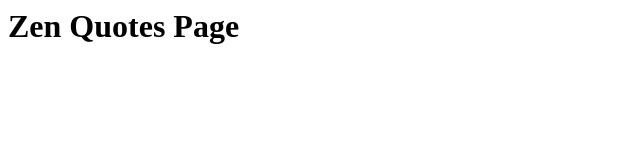
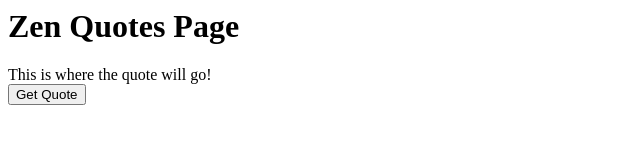
Before and after one commit to taracui/ZenQuotes, a plain HTML site: page index.html in a window 1280 px wide. Shown: the whole page, without its empty margins (0-640 px from the left). Drawn offline with Linux system fonts and the light colour scheme.

Commit message:
added layout

```diff
--- a/index.html
+++ b/index.html
@@ -1 +1,6 @@
 <h1>Zen Quotes Page</h1>
+<div class="js-quote">
+	This is where the quote will go!
+</div>
+
+<button class="new-quote">Get Quote</button>
```
